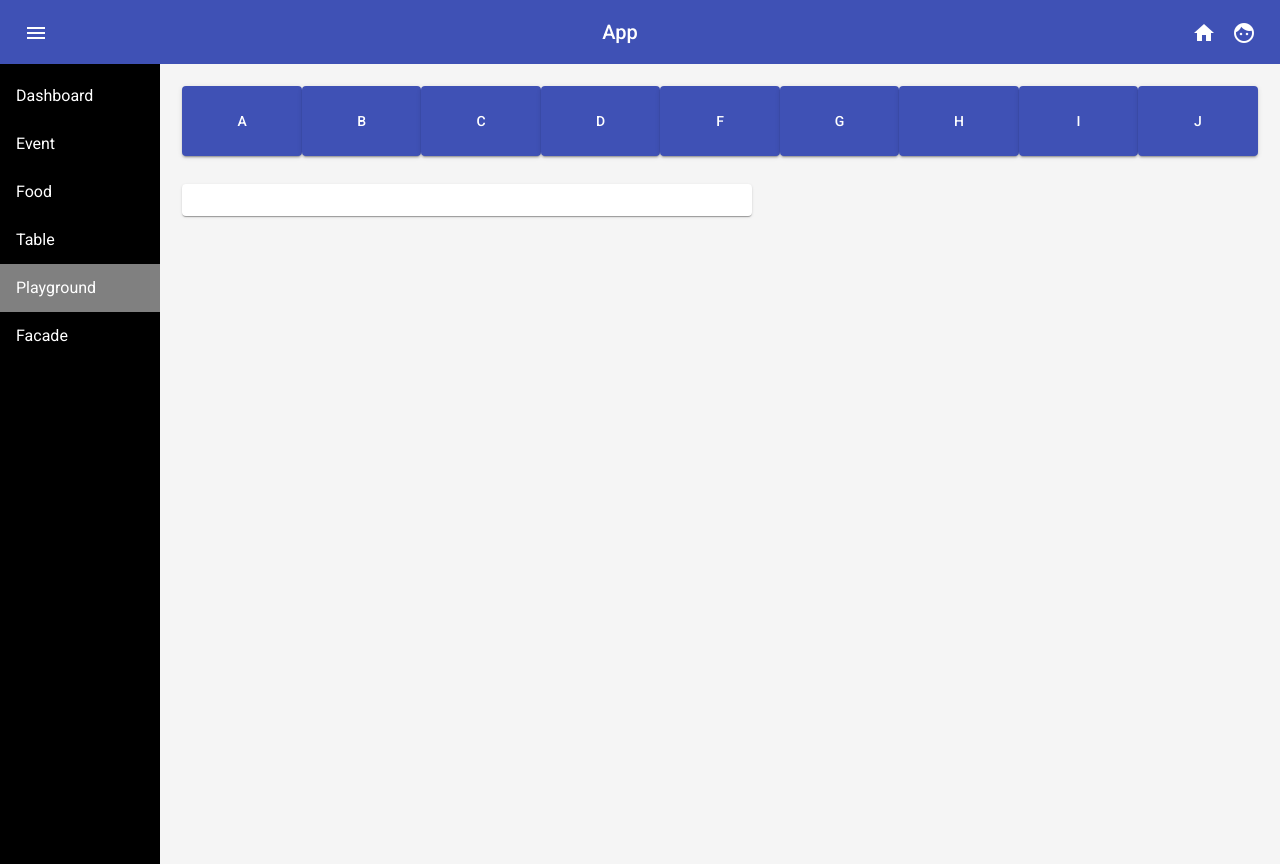
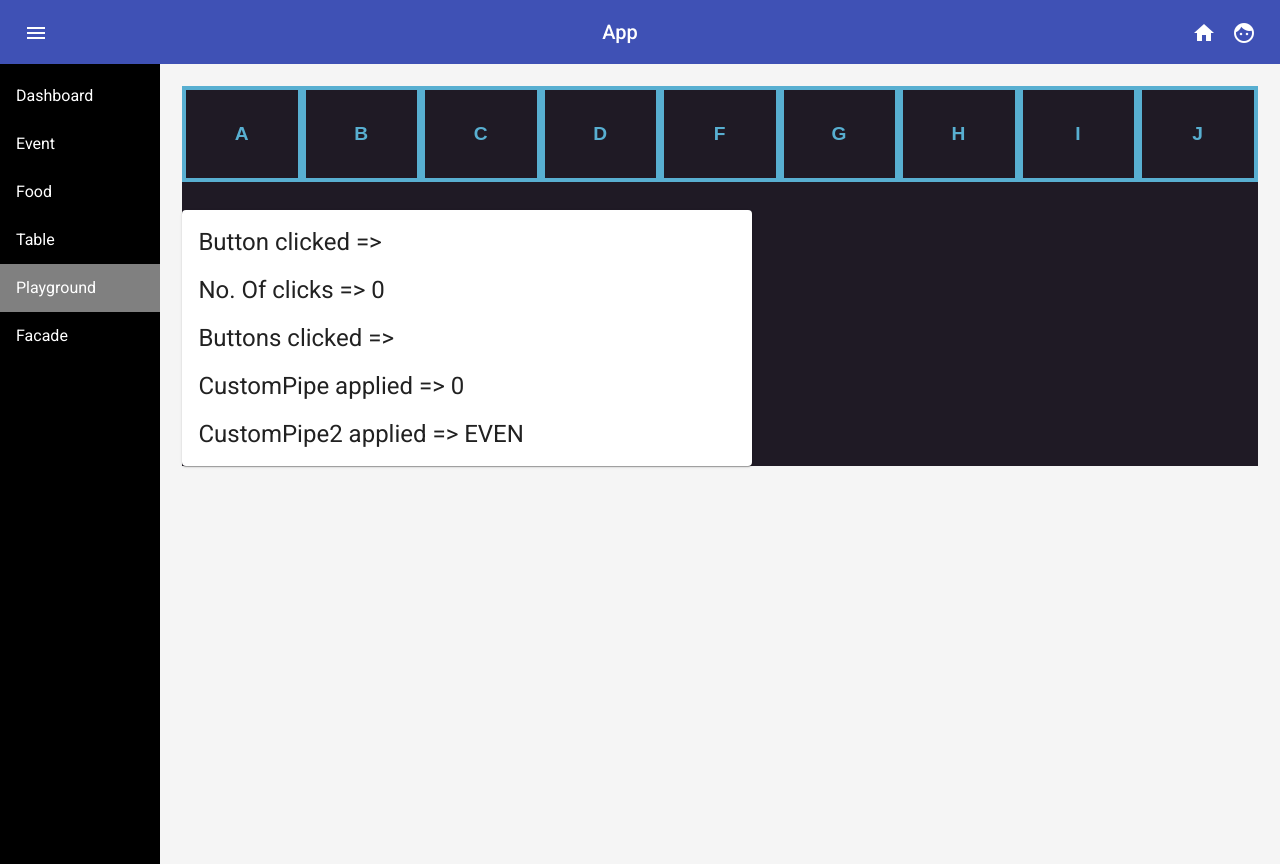
Before and after one commit to georgegabor/my-dietary-app-frontend, an Angular app: page /nav/playground in a window 1280 px wide. Built offline with nearby package versions, Linux system fonts and the light colour scheme.

Commit message:
Add some styling

```diff
--- a/src/app/modules/playground/playground.component.html
+++ b/src/app/modules/playground/playground.component.html
@@ -1,13 +1,14 @@
+<div class="body">
   <div class="button-row">
-  <button mat-raised-button color="primary" (click)="a$.next()">A</button>
-  <button mat-raised-button color="primary" (click)="b$.next()">B</button>
-  <button mat-raised-button color="primary" (click)="c$.next()">C</button>
-  <button mat-raised-button color="primary" (click)="d$.next()">D</button>
-  <button mat-raised-button color="primary" (click)="f$.next()">F</button>
-  <button mat-raised-button color="primary" (click)="g$.next()">G</button>
-  <button mat-raised-button color="primary" (click)="h$.next()">H</button>
-  <button mat-raised-button color="primary" (click)="i$.next()">I</button>
-  <button mat-raised-button color="primary" (click)="j$.next()">J</button>
+    <button class="btn draw-border" color="primary" (click)="a$.next()">A</button>
+    <button class="btn draw-border" color="primary" (click)="b$.next()">B</button>
+    <button class="btn draw-border" color="primary" (click)="c$.next()">C</button>
+    <button class="btn draw-border" color="primary" (click)="d$.next()">D</button>
+    <button class="btn draw-border" color="primary" (click)="f$.next()">F</button>
+    <button class="btn draw-border" color="primary" (click)="g$.next()">G</button>
+    <button class="btn draw-border" color="primary" (click)="h$.next()">H</button>
+    <button class="btn draw-border" color="primary" (click)="i$.next()">I</button>
+    <button class="btn draw-border" color="primary" (click)="j$.next()">J</button>
   </div>
 
 
@@ -48,3 +49,4 @@
     <button mat-button>SHARE</button>
   </mat-card-actions> -->
   </mat-card>
+</div>
--- a/src/app/modules/playground/playground.component.scss
+++ b/src/app/modules/playground/playground.component.scss
@@ -13,3 +13,78 @@ button {
   width: 50%;
   height: 50%;
 }
+
+//=== Drawing effect
+
+@mixin btn-border-drawing($color: #ccc, $hover: black, $width: 2px, $vertical: top, $horizontal: left, $duration: 0.25s) {
+  box-shadow: inset 0 0 0 $width $color;
+  color: $color;
+  transition: color $duration $duration/3;
+  position: relative;
+
+  &::before,
+  &::after {
+    border: 0 solid transparent;
+    box-sizing: border-box;
+    content: '';
+    pointer-events: none;
+    position: absolute;
+    width: 0; height: 0;
+
+    #{$vertical}: 0;
+    #{$horizontal}: 0;
+  }
+
+  &::before {
+    $h-side: if($horizontal == 'left', 'right', 'left');
+
+    border-#{$vertical}-width: $width;
+    border-#{$h-side}-width: $width;
+  }
+
+  &::after {
+    $v-side: if($vertical == 'top', 'bottom', 'top');
+
+    border-#{$v-side}-width: $width;
+    border-#{$horizontal}-width: $width;
+  }
+
+  &:hover {
+    color: $hover;
+
+    &::before,
+    &::after {
+      border-color: $hover;
+      transition: border-color 0s, width $duration, height $duration;
+      width: 100%;
+      height: 100%;
+    }
+
+    &::before { transition-delay: 0s, 0s, $duration; }
+
+    &::after { transition-delay: 0s, $duration, 0s; }
+  }
+}
+
+.draw-border {
+  @include btn-border-drawing(#58afd1, #ffe593, 4px, bottom, right);
+}
+
+//=== Button styling, semi-ignore
+.btn {
+  background: none;
+  border: none;
+  cursor: pointer;
+  line-height: 1.5;
+  font: 700 1.2rem 'Roboto Slab', sans-serif;
+  padding: 1em 2em;
+  letter-spacing: 0.05rem;
+
+  &:focus { outline: 2px dotted #55d7dc; }
+}
+
+//=== Pen styling, ignore
+.body {
+  background: #1f1a25;
+
+}
--- a/src/app/modules/playground/playground.component.ts
+++ b/src/app/modules/playground/playground.component.ts
@@ -44,12 +44,9 @@ export class PlaygroundComponent {
     this.h$.pipe(mapTo({ button: 'h' })),
     this.i$.pipe(mapTo({ button: 'i' })),
     this.j$.pipe(mapTo({ button: 'j' }))
-  ).pipe(distinctUntilChanged());
+  ).pipe(distinctUntilChanged(), startWith({ button: '' }));
 
-  counter$ = this.clicks$.pipe(
-    scan((acc) => (acc += 1), 0),
-    startWith(0)
-  );
+  counter$ = this.clicks$.pipe(scan((acc) => (acc += 1), -1));
   prevClick$ = this.clicks$.pipe(scan((acc, curr) => curr.button + acc, ''));
   customPipe$ = this.counter$.pipe(discardOddDoubleEven());
   customPipe2$ = this.counter$.pipe(oddOrEven());
```
Lines whose indentation alone changed are shown as unchanged.
